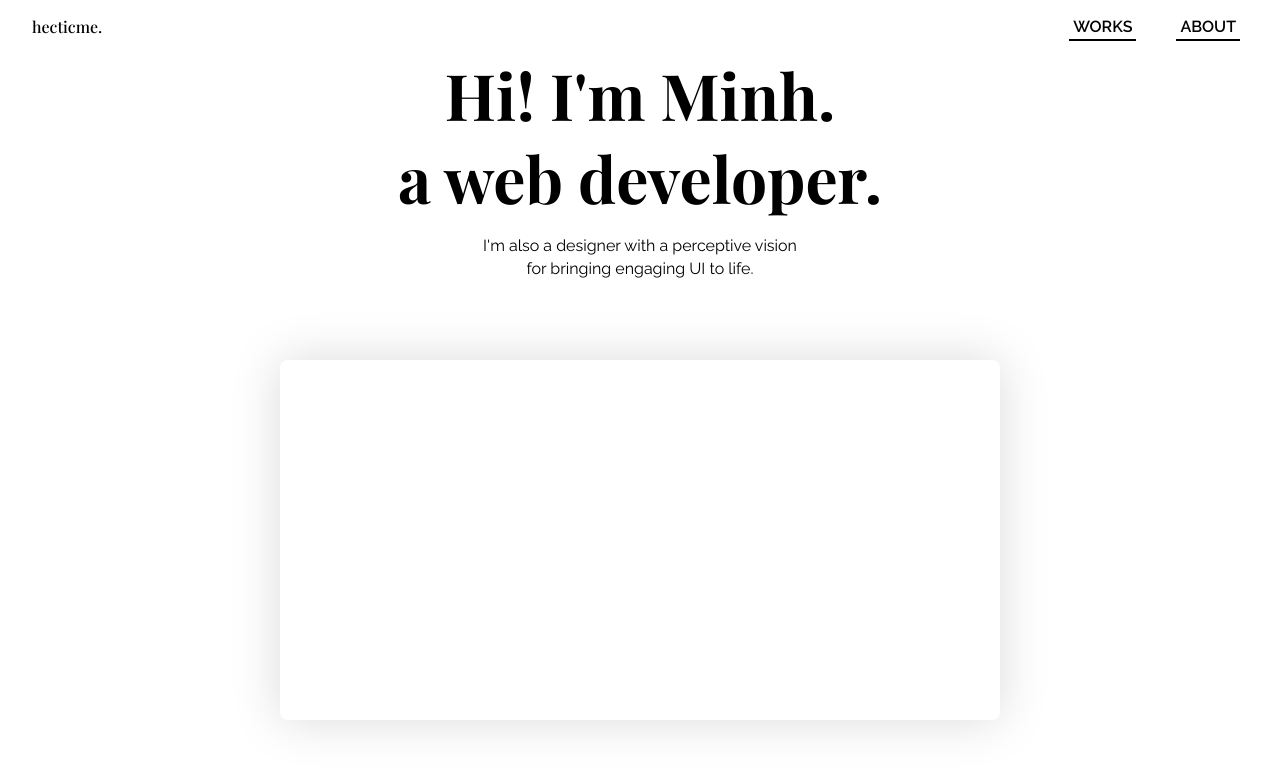
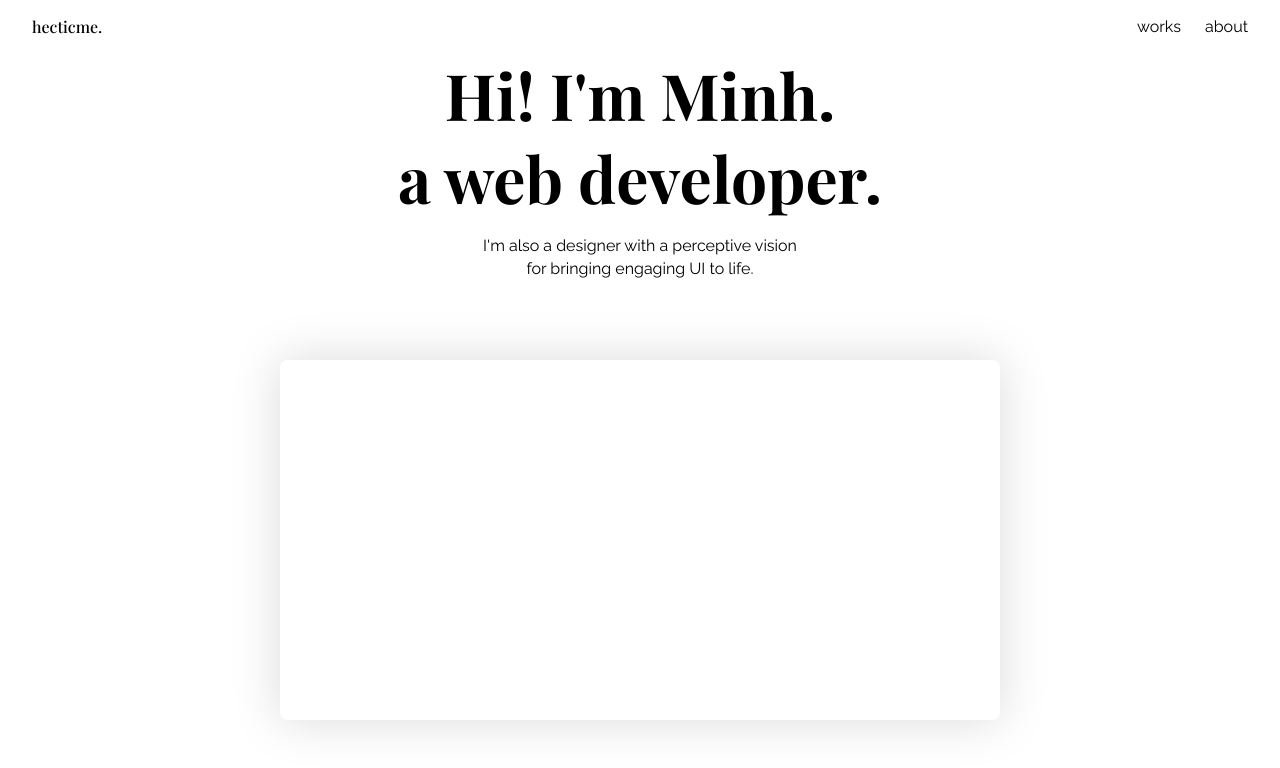
Before and after one commit to hecticme/me, a Nuxt app: page / in a window 1280 px wide. Shown: the top 768 px of the page. Built offline with nearby package versions, Linux system fonts and the light colour scheme.

Commit message:
refactor: create a separate navigation link component
This commit created a separate `HeaderNavLink` component to be used as the navigation in the header. The style of the navigation link is reset.

```diff
--- a/components/AppHeader.vue
+++ b/components/AppHeader.vue
@@ -3,11 +3,6 @@ const navLinks = ref([
   'works',
   'about',
 ])
-
-const router = useRouter()
-const currentRouteName = computed(
-  () => router.currentRoute.value.name
-)
 </script>
 
 <template>
@@ -27,13 +22,7 @@ const currentRouteName = computed(
           v-for="(link, index) in navLinks"
           :key="index"
         >
-          <NuxtLink
-            class="link nav-links__link"
-            :class="{ active: currentRouteName === link }"
-            :to="`/${link}`"
-          >
-            {{ link }}
-          </NuxtLink>
+          <HeaderNavLink :href="link" />
         </li>
       </ul>
     </nav>
@@ -60,33 +49,5 @@ const currentRouteName = computed(
   align-items: center;
   gap: 1.5rem;
   list-style-type: none;
-  font-weight: 600;
-}
-
-.nav-links__link {
-  position: relative;
-  font-size: var(--font-14);
-  text-transform: uppercase;
-  padding-inline: 0.75rem;
-  padding-block: 0.5rem;
-  transition-property: color, background-color;
-  transition-duration: 150ms;
-  transition-timing-function: var(--cubic-bezier);
-}
-
-.nav-links__link::after {
-  content: '';
-  position: absolute;
-  top: 85%;
-  inset-inline: 10%;
-  height: 2px;
-  background-color: black;
-  transition-property: inset-inline;
-  transition-duration: 150ms;
-  transition-timing-function: var(--cubic-bezier);
-}
-
-.nav-links__link:is(:hover, :focus)::after {
-  inset-inline: 25%;
 }
 </style>
--- /dev/null
+++ b/components/HeaderNavLink.vue
@@ -0,0 +1,24 @@
+<script setup lang="ts">
+defineProps<{
+  href: string,
+}>()
+
+const router = useRouter()
+const currentRouteName = computed(
+  () => router.currentRoute.value.name
+)
+</script>
+
+<template>
+<NuxtLink
+  class="link nav-links__link"
+  :class="{ active: currentRouteName === href }"
+  :to="`/${href}`"
+>
+  {{ href }}
+</NuxtLink>
+</template>
+
+<style scoped>
+
+</style>
```
